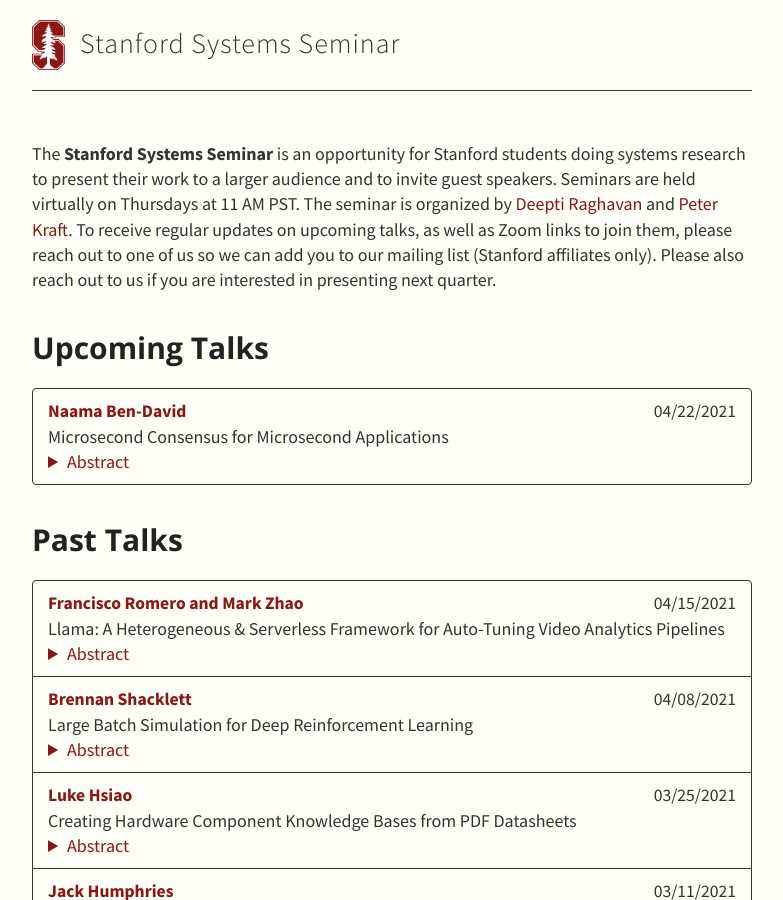
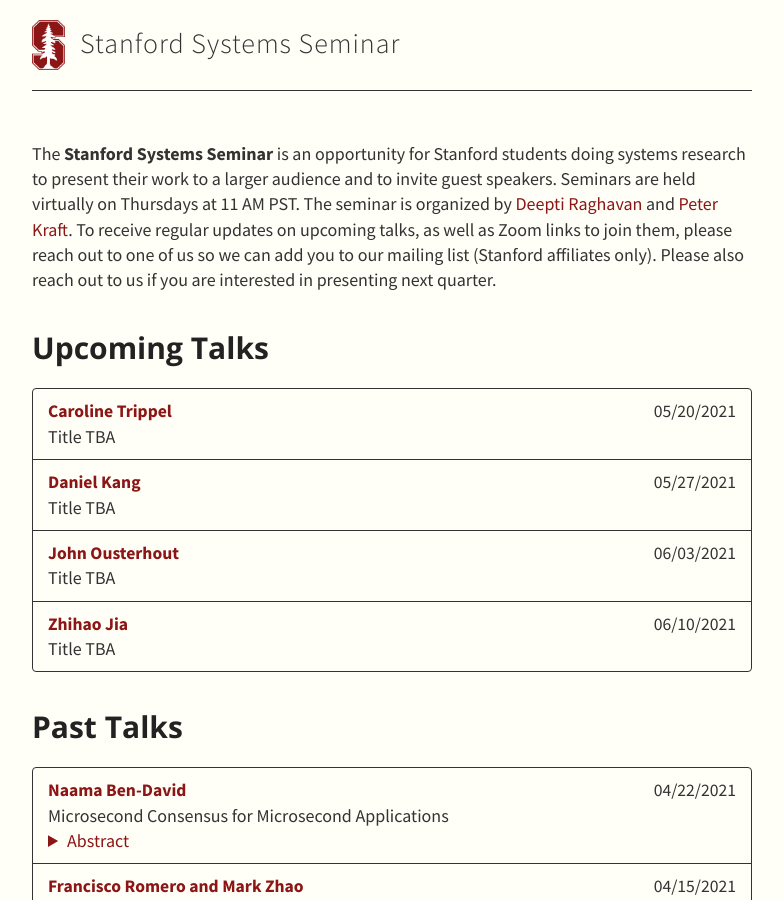
Before and after one commit to stanford-systems-seminar/stanford-systems-seminar.github.io, a Jekyll site: the page built from index.md, in a window 1280 px wide and 900 px high. Shown: the whole window, without its empty margins (248-1031 px from the left). Built offline with Jekyll 4.4.1, drawn with Linux system fonts in a browser that asks for light colours.

Commit message:
Update talks.yml

```diff
--- a/_data/talks.yml
+++ b/_data/talks.yml
@@ -1,12 +1,28 @@
 - type: Upcoming Talks
+  members:
+    - speaker: Caroline Trippel
+      date: 05/20/2021
+      title: "Title TBA"
+      website: https://cs.stanford.edu/people/trippel/
+    - speaker: Daniel Kang
+      date: 05/27/2021
+      title: "Title TBA"
+      website: https://ddkang.github.io/
+    - speaker: John Ousterhout
+      date: 06/03/2021
+      title: "Title TBA"
+      website: https://web.stanford.edu/~ouster/cgi-bin/home.php
+    - speaker: Zhihao Jia
+      date: 06/10/2021
+      title: "Title TBA"
+      website: https://cs.stanford.edu/~zhihao/
+- type: Past Talks
   members:
     - speaker: Naama Ben-David
       date: 04/22/2021
       title: "Microsecond Consensus for Microsecond Applications"
       abstract:  State machine replication (SMR) increases the availability of an application; by replicating each request to multiple servers, the system can hide server failures from a client. However, replicating requests introduces overhead. Indeed, traditional SMR may add hundreds of microseconds in normal execution, and need hundreds of milliseconds to recover from a server failure. With the rise of microsecond applications, such replication overheads become unacceptable. Newer SMR systems reduce this overhead to several microseconds in normal execution, and recover in just tens of milliseconds. However, for the fastest applications, this may still be unsatisfactory.  In this talk, I’ll present our work on a new state machine replication system called Mu, which carefully leverages remote direct memory access (RDMA) to drastically improve replication latency. Mu requires only 1.3 microseconds to replicate a request, and takes less than a millisecond to recover from failures. Thus, Mu demonstrates that replication algorithms can be fast -- both in normal execution and in recovery.
       website: https://sites.google.com/view/naama-ben-david/home
-- type: Past Talks
-  members:
     - speaker: Francisco Romero and Mark Zhao
       date: 04/15/2021
       title: "Llama: A Heterogeneous & Serverless Framework for Auto-Tuning Video Analytics Pipelines"
```
